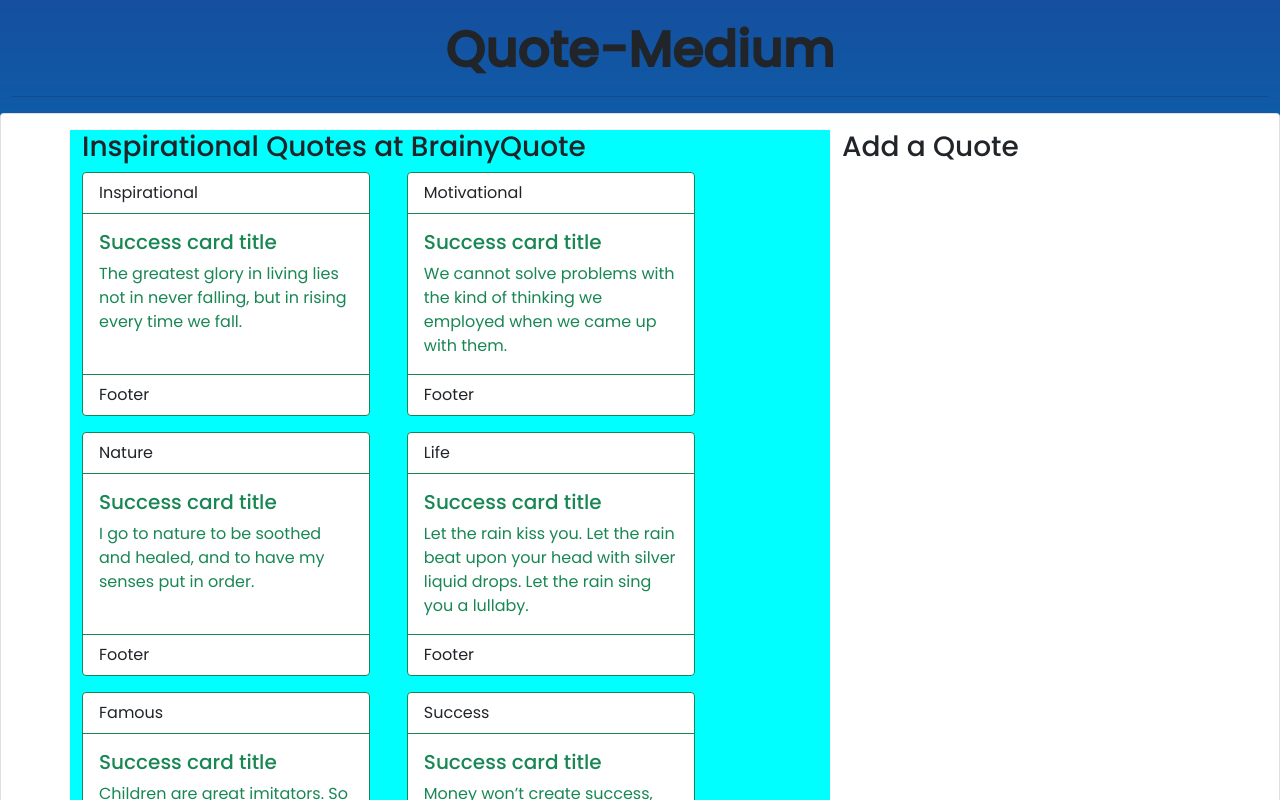
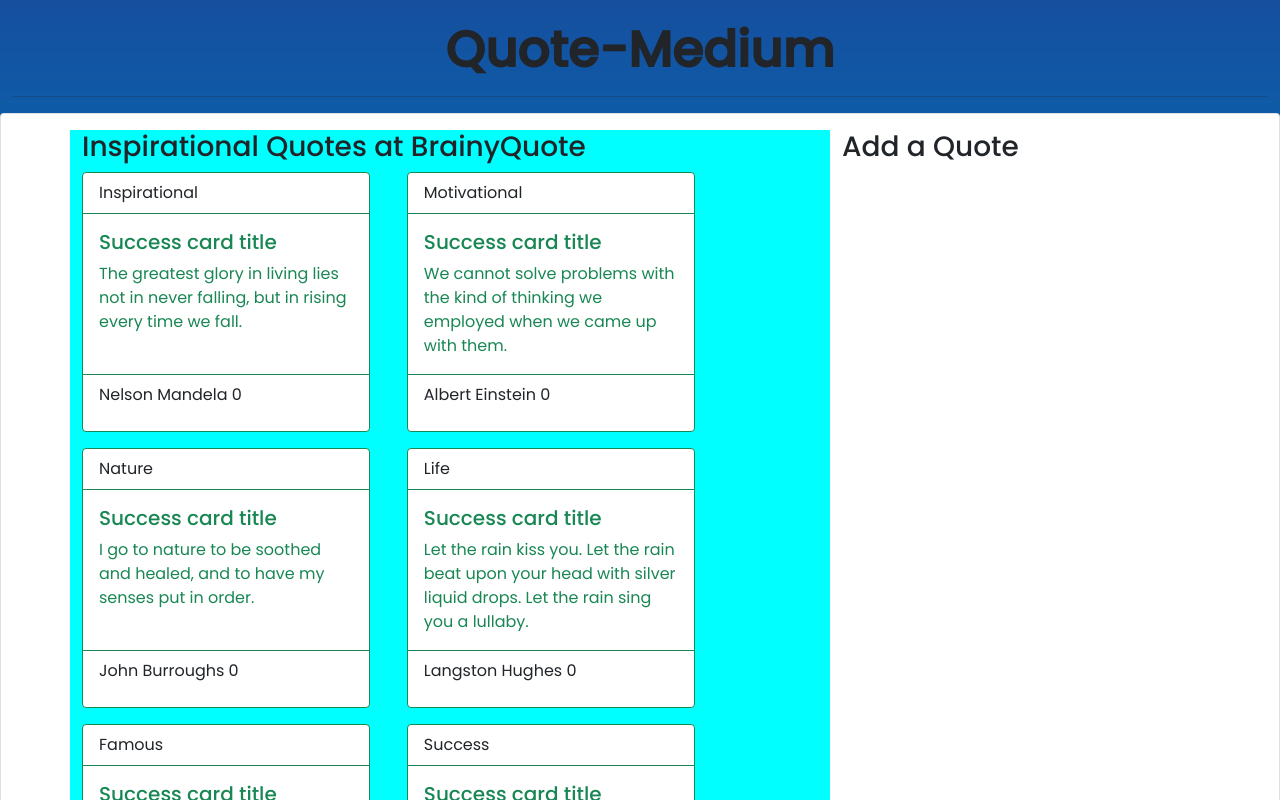
Before and after one commit to Olliemint/Quote-Medium, an Angular app: page / in a window 1280 px wide. Shown: the top 800 px of the page. Built offline with nearby package versions, Linux system fonts and the light colour scheme.

Commit message:
generated quote details component and bind with parent component

```diff
--- a/src/app/app.module.ts
+++ b/src/app/app.module.ts
@@ -4,11 +4,13 @@ import { BrowserModule } from '@angular/platform-browser';
 import { AppRoutingModule } from './app-routing.module';
 import { AppComponent } from './app.component';
 import { QuoteComponent } from './quote/quote.component';
+import { QuoteDetailsComponent } from './quote-details/quote-details.component';
 
 @NgModule({
   declarations: [
     AppComponent,
-    QuoteComponent
+    QuoteComponent,
+    QuoteDetailsComponent
   ],
   imports: [
     BrowserModule,
--- /dev/null
+++ b/src/app/quote-details/quote-details.component.html
@@ -0,0 +1,4 @@
+<p>
+    {{Quotes.Author}}
+    {{Quotes.upVotes}}
+</p>
--- /dev/null
+++ b/src/app/quote-details/quote-details.component.ts
@@ -0,0 +1,20 @@
+import { Component, Input, OnInit } from '@angular/core';
+// import { Quote } from '../quote';
+import { Quote } from '../quote';
+
+@Component({
+  selector: 'app-quote-details',
+  templateUrl: './quote-details.component.html',
+  styleUrls: ['./quote-details.component.css']
+})
+export class QuoteDetailsComponent implements OnInit {
+
+  @Input() Quotes!: Quote;
+
+
+  constructor() { }
+
+  ngOnInit(): void {
+  }
+
+}
--- a/src/app/quote/quote.component.html
+++ b/src/app/quote/quote.component.html
@@ -20,7 +20,9 @@
                           <h5 class="card-title">Success card title</h5>
                           <p class="card-text">{{Quote.Quote}}</p>
                         </div>
-                        <div class="card-footer bg-transparent border-success">Footer</div>
+                        <div class="card-footer bg-transparent border-success">
+                            <app-quote-details [Quotes]="Quote"></app-quote-details>
+                        </div>
                       </div>
                     </div>
 
```
Also changed, not shown: src/app/quote-details/quote-details.component.css (added), 1 other file (tests, documents, lock files or other folders).
